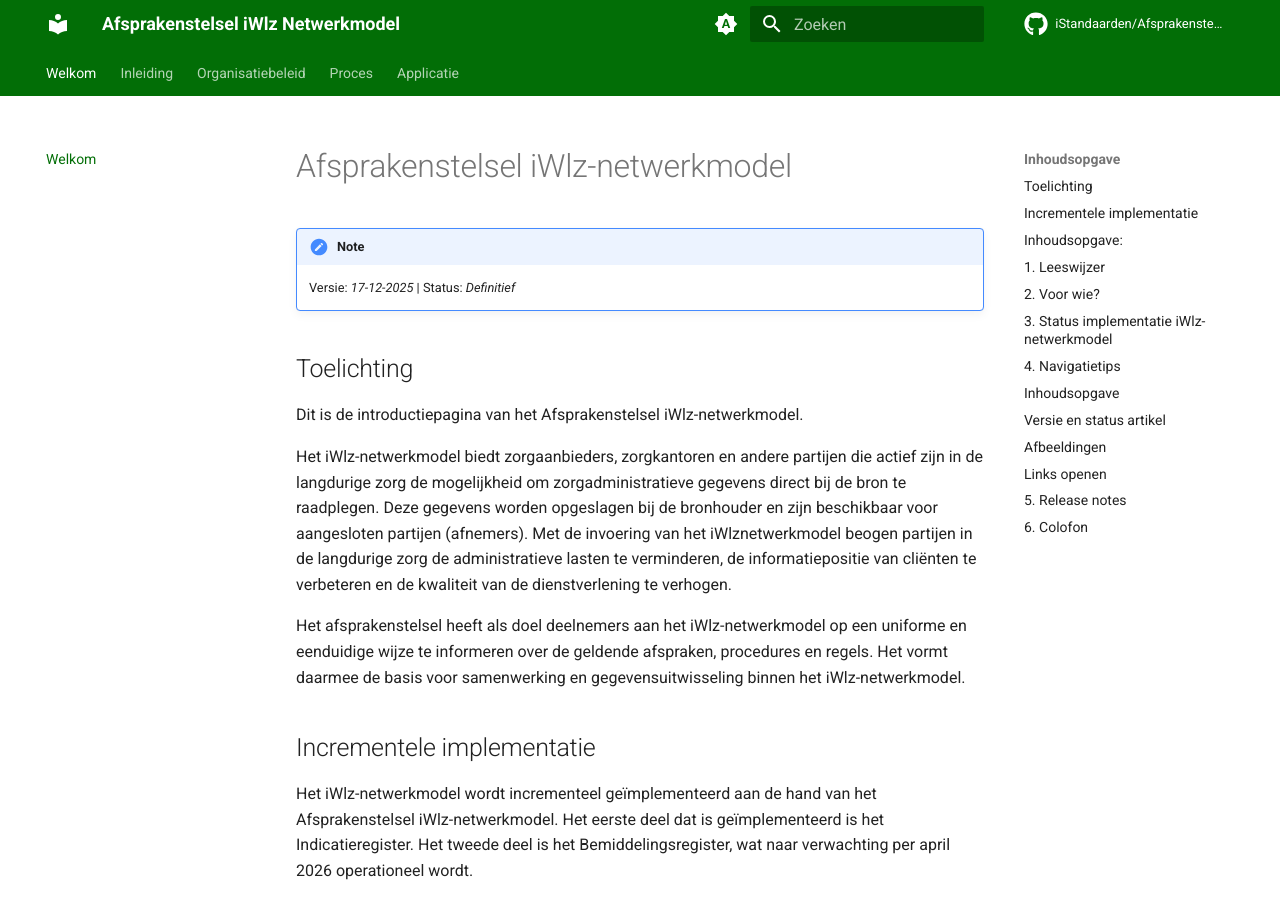
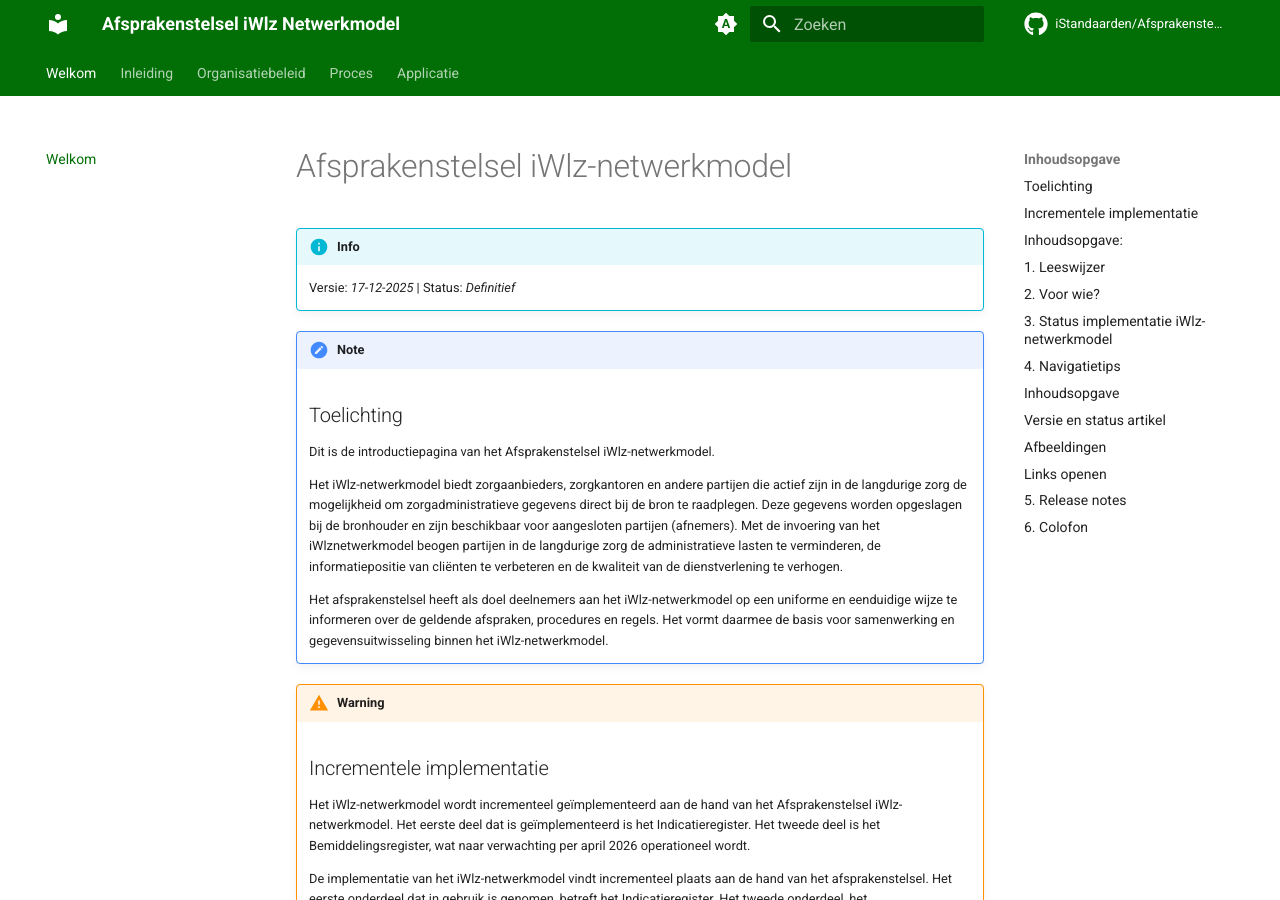
Before and after one commit to iStandaarden/Afsprakenstelsel-iWlz, an MkDocs documentation site: the page built from docs/index.md, in a window 1280 px wide and 900 px high. Built offline with MkDocs 1.6.1 and Material for MkDocs 9.7.7, drawn with Linux system fonts in a browser that asks for light colours; comment, search, counter and statistics services are not loaded.

Commit message:
update home

```diff
--- a/docs/index.md
+++ b/docs/index.md
@@ -1,23 +1,25 @@
 # Afsprakenstelsel iWlz-netwerkmodel
 
 
-!!! note
+!!! info
     Versie: *17-12-2025* | Status: *Definitief*
 
 
-## Toelichting
+!!! note
+    ## Toelichting
 
-Dit is de introductiepagina van het Afsprakenstelsel iWlz-netwerkmodel.
+    Dit is de introductiepagina van het Afsprakenstelsel iWlz-netwerkmodel.
 
-Het iWlz-netwerkmodel biedt zorgaanbieders, zorgkantoren en andere partijen die actief zijn in de langdurige zorg de mogelijkheid om zorgadministratieve gegevens direct bij de bron te raadplegen. Deze gegevens worden opgeslagen bij de bronhouder en zijn beschikbaar voor aangesloten partijen (afnemers). Met de invoering van het iWlznetwerkmodel beogen partijen in de langdurige zorg de administratieve lasten te verminderen, de informatiepositie van cliënten te verbeteren en de kwaliteit van de dienstverlening te verhogen.
+    Het iWlz-netwerkmodel biedt zorgaanbieders, zorgkantoren en andere partijen die actief zijn in de langdurige zorg de mogelijkheid om zorgadministratieve gegevens direct bij de bron te raadplegen. Deze gegevens worden opgeslagen bij de bronhouder en zijn beschikbaar voor aangesloten partijen (afnemers). Met de invoering van het iWlznetwerkmodel beogen partijen in de langdurige zorg de administratieve lasten te verminderen, de informatiepositie van cliënten te verbeteren en de kwaliteit van de dienstverlening te verhogen.
 
-Het afsprakenstelsel heeft als doel deelnemers aan het iWlz-netwerkmodel op een uniforme en eenduidige wijze te informeren over de geldende afspraken, procedures en regels. Het vormt daarmee de basis voor samenwerking en gegevensuitwisseling binnen het iWlz-netwerkmodel.
+    Het afsprakenstelsel heeft als doel deelnemers aan het iWlz-netwerkmodel op een uniforme en eenduidige wijze te informeren over de geldende afspraken, procedures en regels. Het vormt daarmee de basis voor samenwerking en gegevensuitwisseling binnen het iWlz-netwerkmodel.
 
-## Incrementele implementatie
+!!! warning
+    ## Incrementele implementatie
 
-Het iWlz-netwerkmodel wordt incrementeel geïmplementeerd aan de hand van het Afsprakenstelsel iWlz-netwerkmodel. Het eerste deel dat is geïmplementeerd is het Indicatieregister. Het tweede deel is het Bemiddelingsregister, wat naar verwachting per april 2026 operationeel wordt.
+    Het iWlz-netwerkmodel wordt incrementeel geïmplementeerd aan de hand van het Afsprakenstelsel iWlz-netwerkmodel. Het eerste deel dat is geïmplementeerd is het Indicatieregister. Het tweede deel is het Bemiddelingsregister, wat naar verwachting per april 2026 operationeel wordt.
 
-De implementatie van het iWlz-netwerkmodel vindt incrementeel plaats aan de hand van het afsprakenstelsel. Het eerste onderdeel dat in gebruik is genomen, betreft het Indicatieregister. Het tweede onderdeel, het Bemiddelingsregister, wordt naar verwachting in april 2026 operationeel. Deze versie van het Afsprakenstelsel iWlz-netwerkmodel is geactualiseerd ten behoeve van de implementatie van het Bemiddelingsregister.
+    De implementatie van het iWlz-netwerkmodel vindt incrementeel plaats aan de hand van het afsprakenstelsel. Het eerste onderdeel dat in gebruik is genomen, betreft het Indicatieregister. Het tweede onderdeel, het Bemiddelingsregister, wordt naar verwachting in april 2026 operationeel. Deze versie van het Afsprakenstelsel iWlz-netwerkmodel is geactualiseerd ten behoeve van de implementatie van het Bemiddelingsregister.
 
 Per artikel wordt indien relevant aangegeven welke onderdelen nog niet van toepassing zijn. Bij iedere volgende implementatiestap wordt het afsprakenstelsel geactualiseerd zodat duidelijk is welke onderdelen worden toegevoegd.
 
```
